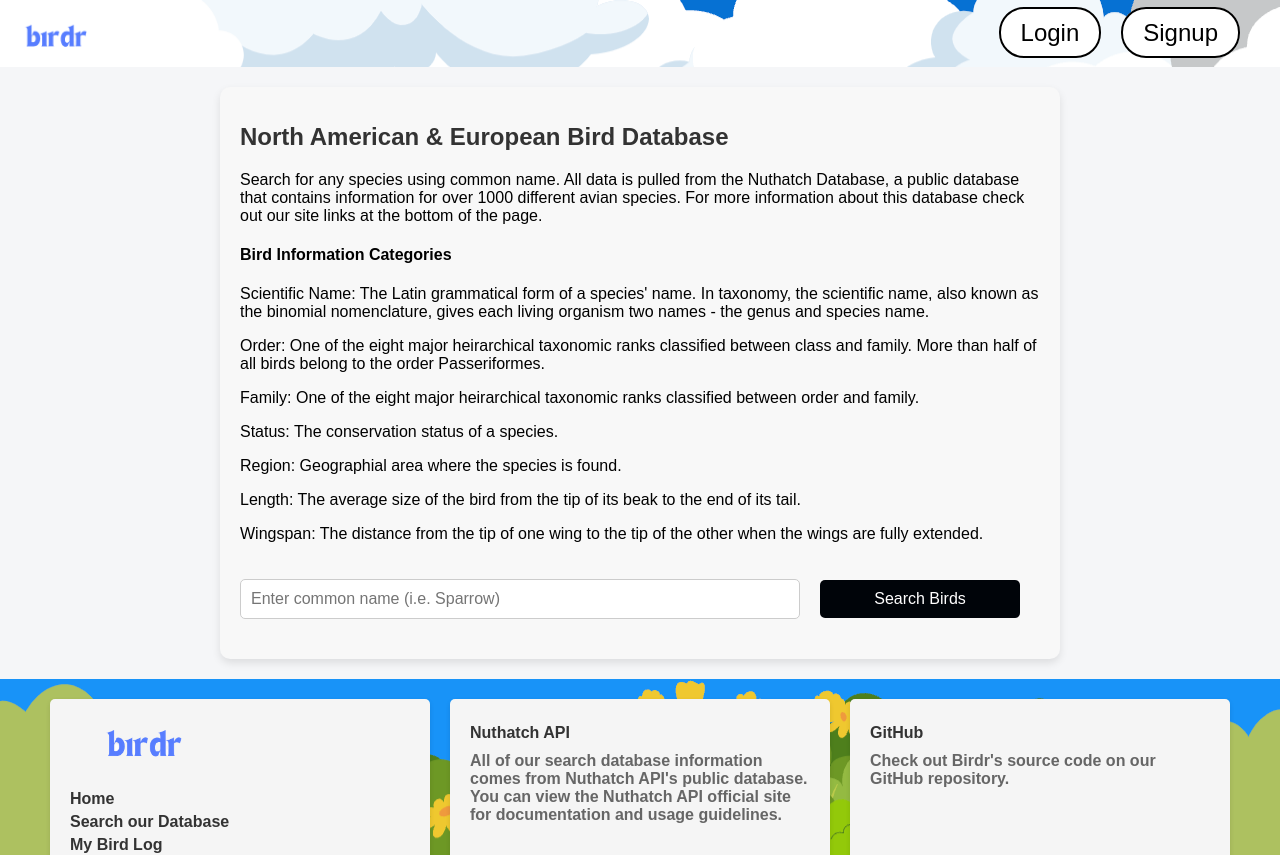
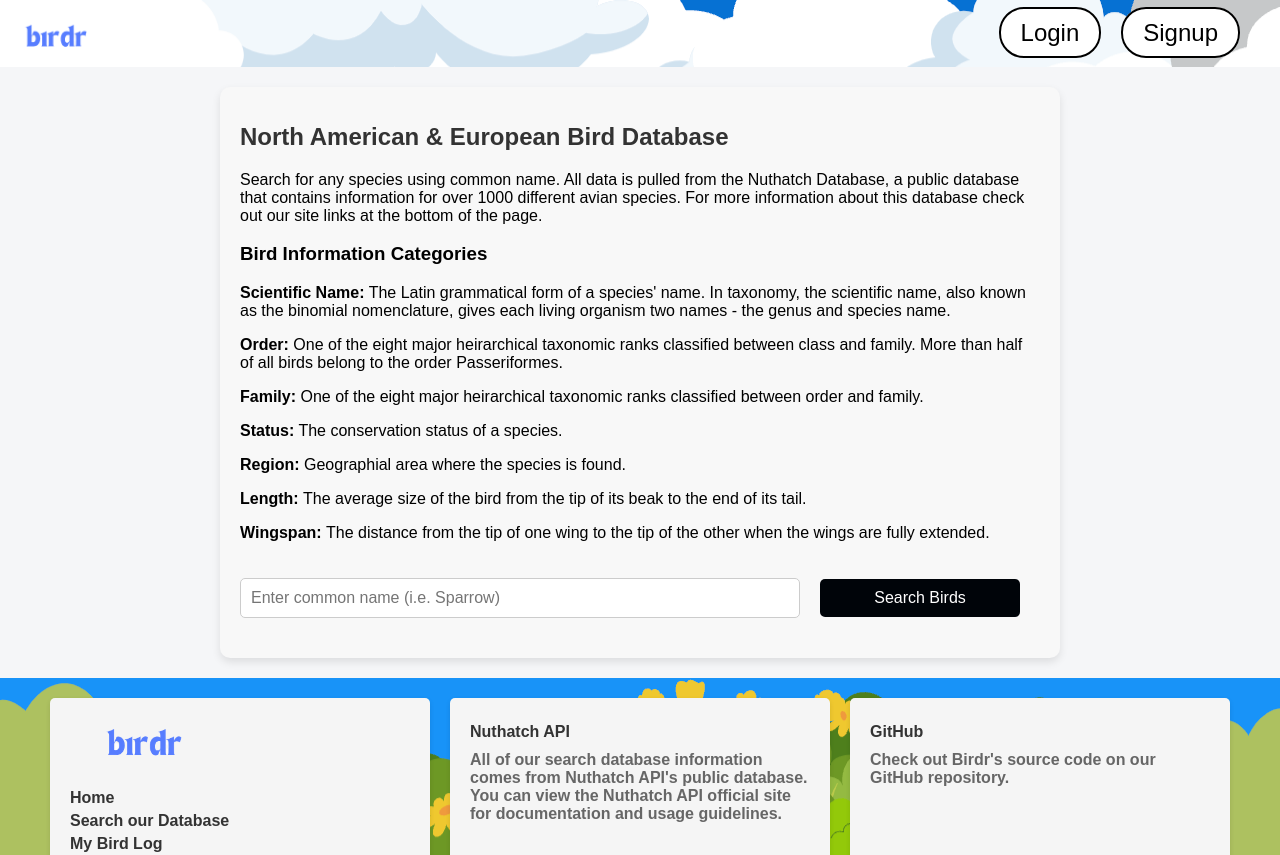
Before and after one commit to arsumner/birdr, a React (Create React App) app in the folder client/: page /search in a window 1280 px wide. Shown: the top 855 px of the page. Built offline with nearby package versions, Linux system fonts and the light colour scheme.

Commit message:
improved styling of text

```diff
--- a/client/src/pages/BirdSearch.js
+++ b/client/src/pages/BirdSearch.js
@@ -37,18 +37,18 @@ const SearchBirds = () => {
         database that contains information for over 1000 different avian species. For more information about this
         database check out our site links at the bottom of the page.
       </p>
-      <h4>Bird Information Categories</h4>
-      <p>Scientific Name: The Latin grammatical form of a species' name. In taxonomy, the scientific name, also
+      <h3>Bird Information Categories</h3>
+      <p><b>Scientific Name:</b> The Latin grammatical form of a species' name. In taxonomy, the scientific name, also
         known as the binomial nomenclature, gives each living organism two names - the genus and species name.
       </p>
-      <p>Order: One of the eight major heirarchical taxonomic ranks classified between class and family. More than half
+      <p><b>Order:</b> One of the eight major heirarchical taxonomic ranks classified between class and family. More than half
         of all birds belong to the order Passeriformes.
       </p>
-      <p>Family: One of the eight major heirarchical taxonomic ranks classified between order and family.</p>
-      <p>Status: The conservation status of a species.</p>
-      <p>Region: Geographial area where the species is found.</p>
-      <p>Length: The average size of the bird from the tip of its beak to the end of its tail.</p>
-      <p>Wingspan: The distance from the tip of one wing to the tip of the other when the wings are fully extended.</p>
+      <p><b>Family:</b> One of the eight major heirarchical taxonomic ranks classified between order and family.</p>
+      <p><b>Status:</b> The conservation status of a species.</p>
+      <p><b>Region:</b> Geographial area where the species is found.</p>
+      <p><b>Length: </b>The average size of the bird from the tip of its beak to the end of its tail.</p>
+      <p><b>Wingspan: </b>The distance from the tip of one wing to the tip of the other when the wings are fully extended.</p>
 
       <input
         type="text"
```
